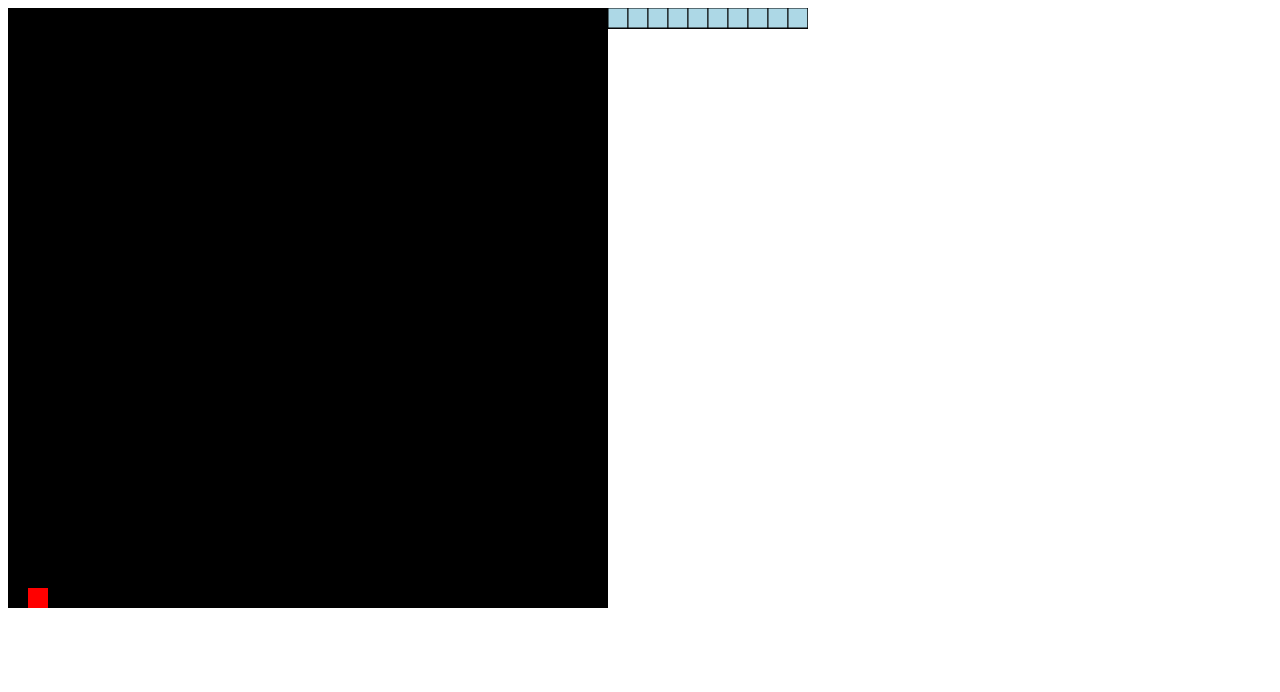
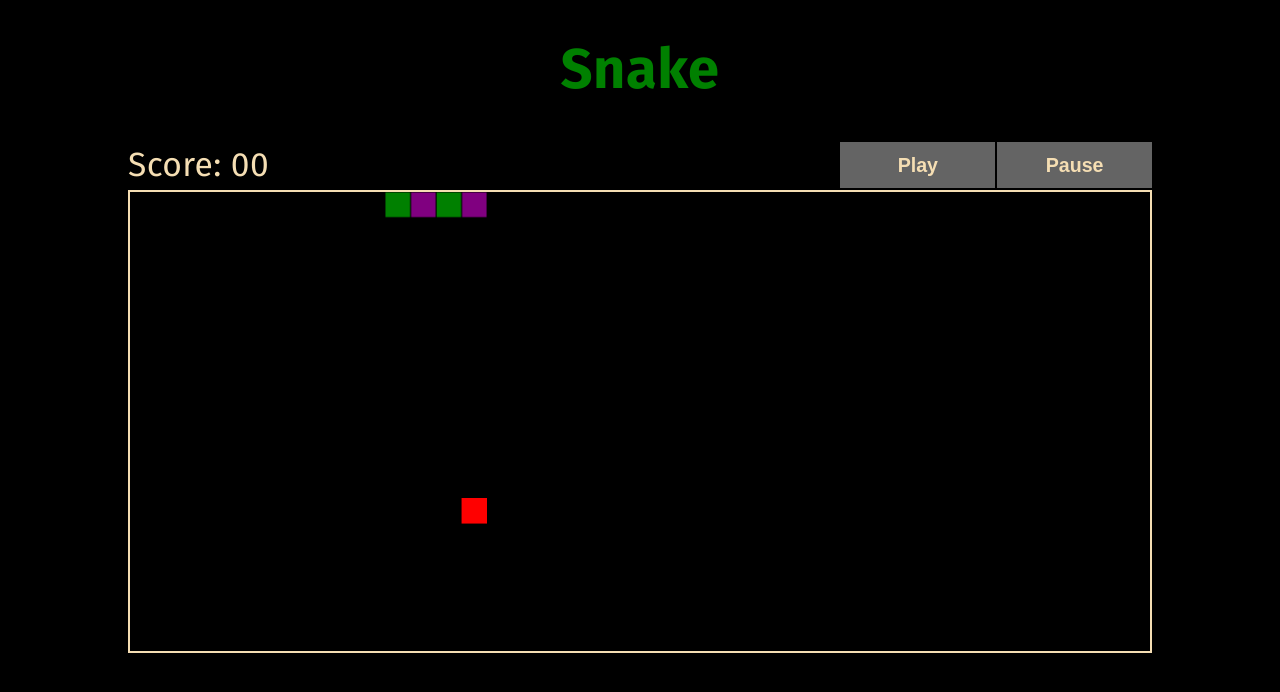
Before and after one commit to MiroslavYosifov/SimpleGameWithCanvas, a plain HTML site: page index.html in a window 1280 px wide. Drawn offline with Linux system fonts and the light colour scheme.

Commit message:
add styles, and updated snake class

```diff
--- a/app.js
+++ b/app.js
@@ -1,29 +1,5 @@
-import { PlayGround } from './playGround/playGround.js';
-import { Snake } from './snake/snake.js';
-import { Prey } from './prey/prey.js';
+export class App {
+    constructor() {
 
-export class App {
-    constructor () {
-        this.playground = new PlayGround(0, 0, 600, 600, 'black');
-        this.snake = new Snake(0, 0, 20);
-        this.prey = new Prey(20, 580, 20, 'red')
-    }
-
-    render() {
-        window.addEventListener('keydown', (event) => {
-            this.snake.changeDirection(event);
-        });
-
-        const frames = 10;
-        setInterval(() => {
-            this.playground.colorRect();
-            this.prey.colorRect()
-            this.snake.moveSnake();
-
-            if(this.snake.x === this.prey.x && this.snake.y === this.prey.y) {
-                this.prey.setNewLocation();
-                this.snake.updatedSnake()
-            }
-        }, 1000 / frames);
     }
 };
--- /dev/null
+++ b/game.js
@@ -0,0 +1,39 @@
+import { PlayGround } from './playGround/playGround.js';
+import { Snake } from './snake/snake.js';
+import { Prey } from './prey/prey.js';
+
+const gridSize = 30;
+const snakeSize = gridSize * 4;
+const playgroundWidth = gridSize * 40;
+const playgroundHeight = gridSize * 18;
+
+export class Game {
+    constructor () {
+        this.playground = new PlayGround(0, 0, playgroundWidth, playgroundHeight, 'black');
+        this.snake = new Snake(snakeSize, 0, gridSize);
+        this.prey = new Prey(playgroundWidth, playgroundHeight, gridSize, 'red')
+    }
+
+    render() {
+        this.prey.setNewLocation();
+
+        window.addEventListener('keydown', (event) => {
+            this.snake.changeDirection(event);
+        });
+
+        const frames = 10;
+        setInterval(() => {
+            this.playground.colorRect();
+            this.prey.colorRect();
+            this.snake.drawSnake();
+            if(!this.snake.isDeath()) {
+                this.snake.moveSnake();
+                if(this.snake.x === this.prey.x && this.snake.y === this.prey.y) {
+                    console.log(this.snake.x + ' X ' + this.snake.y + ' DRUGOTO ' + this.prey.x + ' X ' +  this.prey.y);
+                    this.prey.setNewLocation();
+                    this.snake.updatedSnake();
+                }
+            }
+        }, 1000 / frames);
+    }
+};
--- a/index.html
+++ b/index.html
@@ -4,9 +4,30 @@
     <meta charset="UTF-8">
     <meta name="viewport" content="width=device-width, initial-scale=1.0">
     <title>Document</title>
+    <link rel="stylesheet" href="styles.css">
 </head>
 
-<canvas type="module" id="gameCanvas" width="800" height="600"></canvas>
+<body>
+    <header>
+        <h1 class="title">Snake</h1>
+    </header>
+    <main class="main-game-content">
+        <header>
+            <h1>Score: 00</h1>
+            <button>Play</button>
+            <button>Pause</button>
+        </header>
+        <section class="game-wrapper">
+            <canvas type="module" id="gameCanvas"></canvas>
+        </section>
+        <footer>
+            <p>testavame</p>
+        </footer>
+    </main>
+    <footer>
+
+    </footer>
+</body>
 <script type="module" src="index.js"></script>
 
 </html>
--- a/index.js
+++ b/index.js
@@ -1,53 +1,10 @@
-    import { App } from './app.js';
+import { Game } from './game.js';
 
 class Main {
     handleEvent (e) {
-            new App().render();
+        new Game(20).render();
         console.log(e);
     }
 };
 
 document.addEventListener("DOMContentLoaded", new Main());
-
-
-
-    // import { drawPlayground, drawSnake } from './draw/index.js';
-    // import { snake } from './move/index.js';
-    // let canvas;
-    // let canvasContext;
-
-    // let snakeProperties = {
-    //     snakeColor: "red",
-    //     snakeX: 0,
-    //     snakeY: 0,
-    //     snakeSizeX: 10,
-    //     snakeSizeY: 10,
-    //     snakeSpeedX: 10,
-    //     snakeSpeedY: 10,
-    //     currentDirection: "ArrowRight",
-    //     snakeLength: 5
-    // };
-
-    // let moveCoordinatesStory = [];
-    // let snakeElements = [];
-
-    // (function main () {
-    //     canvas = document.getElementById('gameCanvas');
-    //     canvasContext = canvas.getContext('2d');
-
-    //     window.onkeydown = function(event) {
-    //         moveSnake(snakeElements, event.key);
-    //         // console.log(snakeProperties.snakeSpeedX, snakeProperties.snakeSpeedY);
-    //     };
-    //     // canvas.addEventListener('keypress', moveSnake);
-
-    //     let framePerSecond = 10;
-
-    //     setInterval (() => {
-    //         drawPlayground(canvas, canvasContext);
-    //         drawSnake(snakeElements , snakeProperties, canvasContext);
-    //         moveSnake( snakeElements, null);
-    //         // console.log(snakeElements);
-    //     }, 1000 / framePerSecond);
-
-    // })();
--- /dev/null
+++ b/navigation/interface.js
@@ -0,0 +1,5 @@
+export class Interface {
+    constructor() {
+
+    }
+}
--- a/playGround/playGround.js
+++ b/playGround/playGround.js
@@ -1,16 +1,18 @@
 export class PlayGround {
     constructor(x, y, width, height, color) {
-        this.x = x;
-        this.y = y;
-        this.width = width;
-        this.height = height;
+        this.fieldX = x;
+        this.fieldY = y;
+        this.fieldWidth = width;
+        this.fieldHeight = height;
         this.color = color;
         this.canvas = document.getElementById('gameCanvas');
         this.canvasContext = this.canvas.getContext('2d');
     }
 
     colorRect() {
+        this.canvas.width = this.fieldWidth;
+        this.canvas.height = this.fieldHeight;
         this.canvasContext.fillStyle = this.color;
-        this.canvasContext.fillRect(this.x, this.y, this.width, this.height);
+        this.canvasContext.fillRect(this.fieldX, this.fieldY, this.fieldWidth, this.fieldHeight);
     };
 }
--- a/prey/prey.js
+++ b/prey/prey.js
@@ -1,9 +1,10 @@
 export class Prey {
-    constructor(x, y, scale, color) {
+    constructor(x, y, gridSize, color) {
+        this.gridSize = gridSize;
         this.x = x;
         this.y = y;
-        this.width = scale;
-        this.height = scale;
+        this.width = gridSize;
+        this.height = gridSize;
         this.color = color;
         this.canvas = document.getElementById('gameCanvas');
         this.canvasContext = this.canvas.getContext('2d');
@@ -15,8 +16,10 @@ export class Prey {
     };
 
     setNewLocation() {
-        this.x = Math.floor((Math.random() * (600 - 0) + 20) / 20) * 20; //The maximum is inclusive and the minimum is inclusive
-        this.y = Math.floor((Math.random() * (600 - 0) + 20) / 20) * 20; //The maximum is inclusive and the minimum is inclusive
+        if(this.x === 0) this.x = this.gridSize;
+        if(this.y === 0) this.y = this.gridSize;
+        this.x = Math.floor((Math.random() * (this.x - this.gridSize) + 0) / this.gridSize) * this.gridSize; //The maximum is inclusive and the minimum is inclusive
+        this.y = Math.floor((Math.random() * (this.y - this.gridSize) + 0) / this.gridSize) * this.gridSize; //The maximum is inclusive and the minimum is inclusive
         // return Math.round((Math.random() * (max - min) + min) / this.GRID_SIZE) * this.GRID_SIZE
     }
 
--- a/snake/snake.js
+++ b/snake/snake.js
@@ -1,22 +1,23 @@
 export class Snake {
-  constructor(x, y, scale) {
+  constructor(x, y, gridSize) {
+      this.gridSize = gridSize;
       this.x = x;
-      this.y = y;
-      this.moveSnakeElement = scale;
+      this.y = y
+      this.moveSnakeElement = gridSize;
       this.dX = 1;
       this.dY = 0;
-      this.width = scale;
-      this.height = scale;
-      this.tail = [{x: 0, y: 0},  {x: 20, y: 0},  {x: 40, y: 0},  {x: 60, y: 0},  {x: 80, y: 0}];
+      this.width = gridSize;
+      this.height = gridSize;
+      this.currentDirection = "ArrowRight";
+      this.tail = [{ x: gridSize * 4, y: 0 }, { x: gridSize * 3 , y: 0 }, { x: gridSize * 2, y: 0 }, { x: gridSize, y: 0 }];
       this.color = 'red';
       this.canvas = document.getElementById('gameCanvas');
       this.canvasContext = this.canvas.getContext('2d');
-  }
+  };
 
   drawSnake () {
     for (let index = 0; index <  this.tail.length; index++) {
-      this.canvasContext.fillStyle = 'lightblue';
-      this.canvasContext.strokestyle = this.color;
+      this.canvasContext.fillStyle = index % 2 === 0 ? 'purple' : 'green';
       this.canvasContext.fillRect(this.tail[index].x, this.tail[index].y, this.width, this.height);
       this.canvasContext.strokeRect(this.tail[index].x, this.tail[index].y, this.width, this.height);
     }
@@ -24,51 +25,85 @@ export class Snake {
 
   updatedSnake() {
     this.tail.push(this.tail[this.tail.length-1]);
-  }
+  };
 
   moveSnake() {
-    if(this.dX === -1 &&  this.dY === 0) this.x -= this.moveSnakeElement;
-    if(this.dX === 1 &&  this.dY === 0) this.x += this.moveSnakeElement;
-    if(this.dX === 0 &&  this.dY === -1) this.y -= this.moveSnakeElement;
-    if(this.dX === 0 &&  this.dY === 1) this.y += this.moveSnakeElement;
-
+    if(this.dX === -1 &&  this.dY === 0) {
+      this.moveThroughWall();
+      this.x -= this.moveSnakeElement;
+    };
+    if(this.dX === 1 &&  this.dY === 0) {
+      this.moveThroughWall();
+      this.x += this.moveSnakeElement;
+    };
+    if(this.dX === 0 &&  this.dY === -1) {
+      this.moveThroughWall();
+      this.y -= this.moveSnakeElement;
+    };
+    if(this.dX === 0 &&  this.dY === 1) {
+      this.moveThroughWall();
+      this.y += this.moveSnakeElement;
+    };
     const newElement = { x: this.x, y: this.y };
     this.tail.pop();
     this.tail.unshift(newElement);
+  };
 
-    // if(this.tail.length < 10) {
-    //   this.updatedSnake();
-    // }
+  moveThroughWall() {
+    if(this.x <= 0 && this.currentDirection === "ArrowLeft") {
+      this.x = this.canvas.width;
+    }
+    if(this.x >= this.canvas.width-this.gridSize && this.currentDirection === "ArrowRight") {
+      this.x = -this.gridSize;
+    }
+    if(this.y <= 0 && this.currentDirection === "ArrowUp") {
+      this.y = this.canvas.height;
+    }
+    if(this.y >= this.canvas.height-this.gridSize && this.currentDirection === "ArrowDown") {
+      this.y = -this.gridSize;
+    }
+  };
 
-    this.drawSnake();
-
+  isDeath() {
+    for (let index = 2; index < this.tail.length; index++) {
+      if(this.x === this.tail[index].x && this.y === this.tail[index].y) {
+        console.log(this.tail[index]);
+        console.log(this.x, this.y);
+        return true;
+      }
+    }
+    return false
   }
 
   changeDirection(event) {
     if(event.key) {
-      if (event.key === "ArrowLeft" && this.dX !== -1) {
+      if (event.key === "ArrowLeft" && this.currentDirection !== "ArrowRight" && this.dX !== -1) {
         this.dX = -1;
         this.dY = 0;
+        this.currentDirection = event.key;
         console.log("ArrowLeft");
       }
 
-      if (event.key === "ArrowRight" && this.dX !== 1) {
+      if (event.key === "ArrowRight" && this.currentDirection !== "ArrowLeft" && this.dX !== 1) {
         this.dX = 1;
         this.dY = 0;
+        this.currentDirection = event.key;
         console.log("ArrowRight");
       }
 
-      if (event.key === "ArrowUp" && this.dY !== -1) {
+      if (event.key === "ArrowUp" && this.currentDirection !== "ArrowDown" && this.dY !== -1) {
         this.dX = 0;
         this.dY = -1;
+        this.currentDirection = event.key;
         console.log("ArrowUp");
       }
 
-      if (event.key === "ArrowDown" && this.dY !== 1) {
+      if (event.key === "ArrowDown" && this.currentDirection !== "ArrowUp" && this.dY !== 1) {
         this.dX = 0;
         this.dY = 1;
+        this.currentDirection = event.key;
         console.log("ArrowDown");
       }
     }
-  }
+  };
 }
--- /dev/null
+++ b/styles.css
@@ -0,0 +1,93 @@
+@import url('https://fonts.googleapis.com/css?family=Fira+Sans:400,400i,700,700i|Merriweather:400,400i,700,700i&display=swap');
+
+*, *:before, *:after {
+    margin: 0;
+    padding: 0;
+    box-sizing: inherit;
+}
+
+html {
+    box-sizing: border-box;
+    font: 14px/1.5 Verdana, Geneva, Tahoma, sans-serif;
+}
+
+h1, h2, h3, h4, h5, h6 {
+    font-size: 1em;
+    letter-spacing: 0.01em;
+    font-weight: 100;
+    font-family: "Fira Sans", Georgia, serif;
+}
+
+h1 { font-size: 2.4em; }
+h2 { font-size: 2.0em; }
+h3 { font-size: 1.8em; }
+h4 { font-size: 1.4em; }
+h5 { font-size: 1.2em; }
+h6 { font-size: 1.0em; }
+
+a {
+    text-decoration: none;
+}
+
+li {
+    list-style: none;
+}
+
+canvas {
+    box-sizing: border-box;
+    display: block;
+    width: 100%;
+    color: wheat;
+}
+
+body {
+    background: black;
+}
+
+header {
+    text-align: center;
+    padding: 2em;
+}
+
+header .title {
+    font-size: 4em;
+    color: green;
+    font-weight: bold;
+}
+
+.main-game-content {
+    width: 80%;
+    margin: 0 auto;
+
+}
+
+.main-game-content header {
+    padding: 0;
+    margin: 0;
+    display: flex;
+    color: wheat;;
+}
+
+.main-game-content header h1 {
+    margin-right: auto;
+}
+
+.main-game-content header button {
+    background: rgb(100, 100, 100);
+    color: wheat;
+    border: 2px solid black;
+    border-right: none;
+    font-size: 1.4em;
+    font-weight: bold;
+    width: 8em;
+}
+
+.main-game-content header button:hover {
+    background: wheat;
+    color: rgb(100, 100, 100);;
+    cursor: pointer;
+}
+
+.main-game-content .game-wrapper {
+    border: 2px solid wheat;
+}
```
Lines whose indentation alone changed are shown as unchanged.
